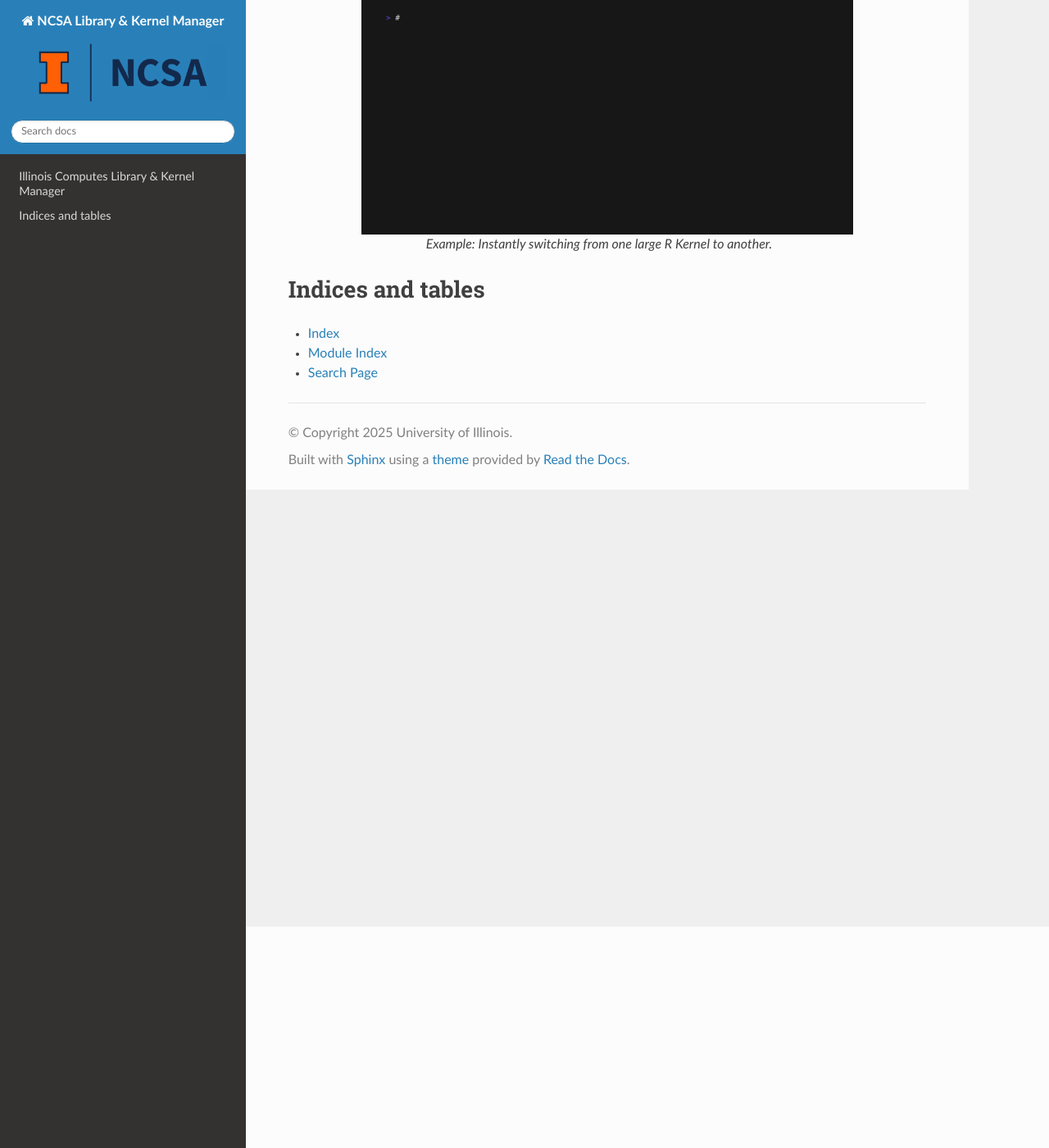
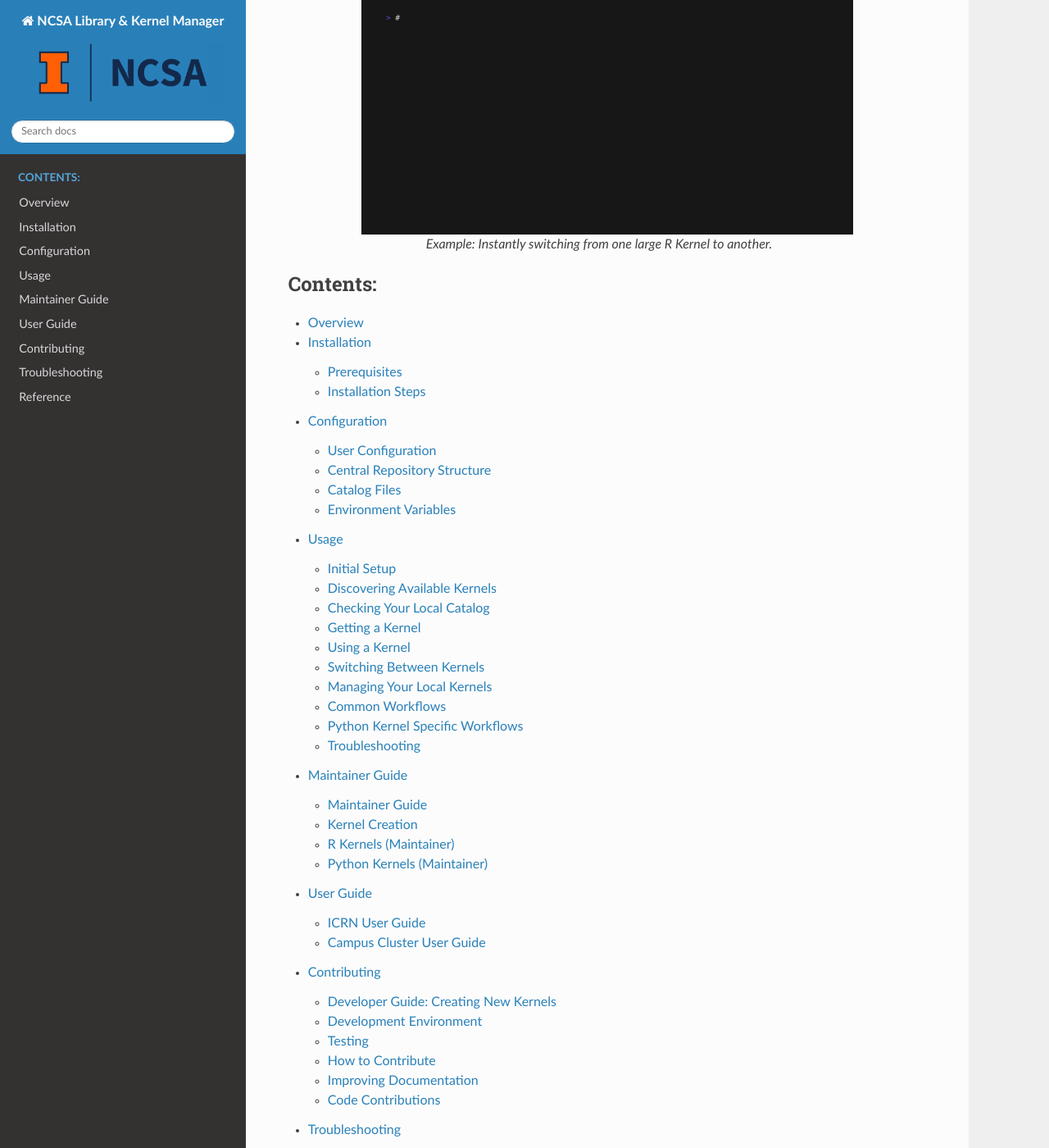
Before and after one commit to hdpriest-ui/icrn_manager, a Sphinx documentation site: the page built from documentation/source/index.rst, in a window 1280 px wide and 1400 px high, scrolled down 270 px. Shown: the whole window at 82% size. Built offline with Sphinx 7.4.7 and the Read the Docs theme 3.1.0, drawn with Linux system fonts in a browser that asks for light colours; some of the changed text lies outside the part shown.

Commit message:
further attempts to fix documentation - formatting/syntax fixes

```diff
--- a/documentation/source/index.rst
+++ b/documentation/source/index.rst
@@ -15,7 +15,11 @@
 .. toctree::
    :maxdepth: 2
    :caption: Contents:
+
    overview
+   installation
+   configuration
+   usage
    maintainer/index
    user/index
    contributing
--- a/documentation/source/maintainer/index.rst
+++ b/documentation/source/maintainer/index.rst
@@ -4,5 +4,7 @@
 .. toctree::
    :maxdepth: 2
 
+   ../maintainer_guide
+   ../kernel_creation
    r_kernels
    python_kernels
--- a/documentation/source/troubleshooting.rst
+++ b/documentation/source/troubleshooting.rst
@@ -40,7 +40,7 @@
 
 .. code-block:: bash
 
-   You must run 'icrn_manager kernels init' prior to leveraging this tool.
+   You must run "icrn_manager kernels init" prior to leveraging this tool.
    Couldn't locate user catalog at: /path/to/catalog
 
 **Solution:**
--- a/documentation/source/user/icrn/python_kernels.rst
+++ b/documentation/source/user/icrn/python_kernels.rst
@@ -195,4 +195,4 @@
 2. Verify your user catalog is properly configured
 3. Try removing and re-adding the kernel
 
-For more help, see the :doc:`../troubleshooting` guide.
+For more help, see the :doc:`../../troubleshooting` guide.
```
